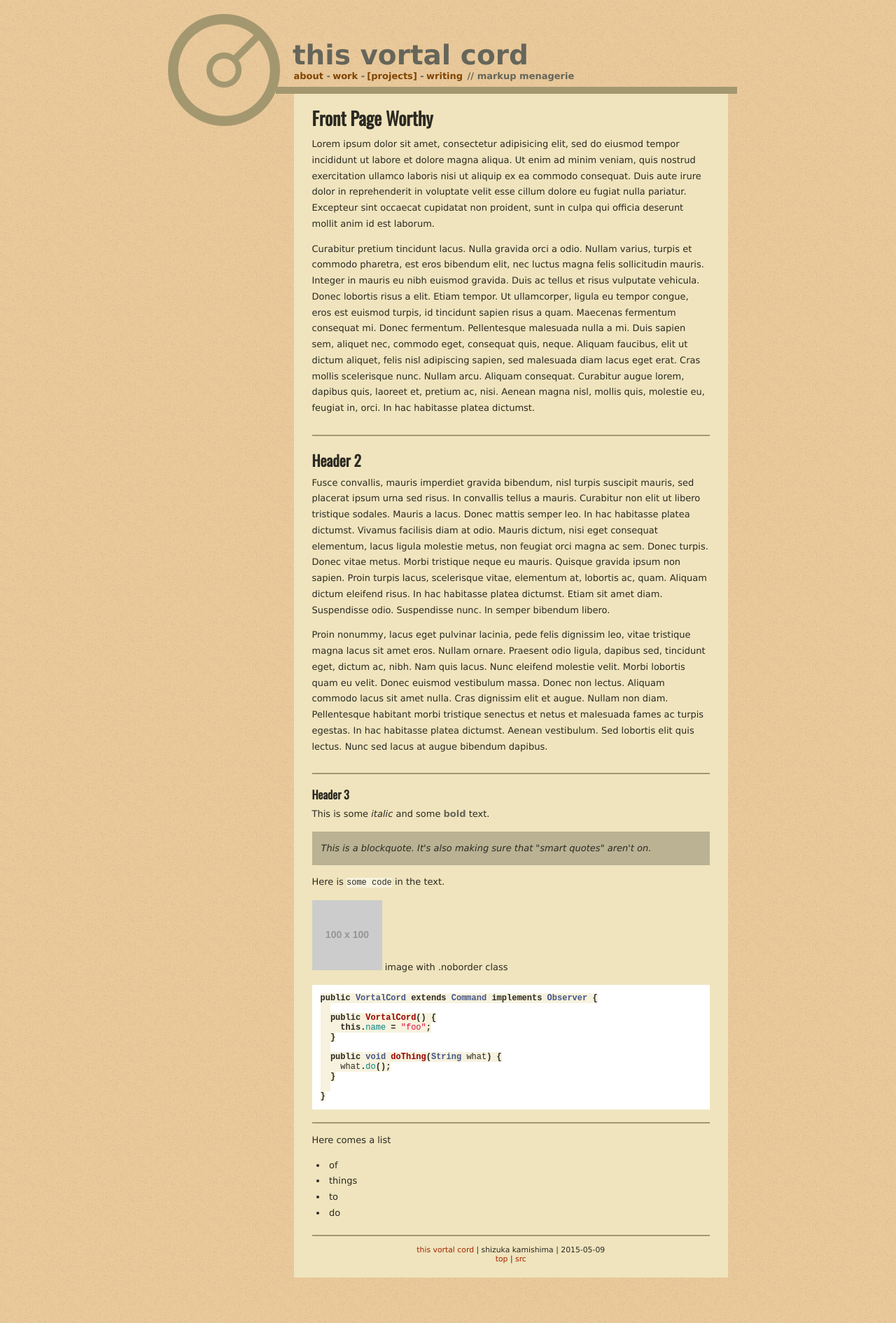
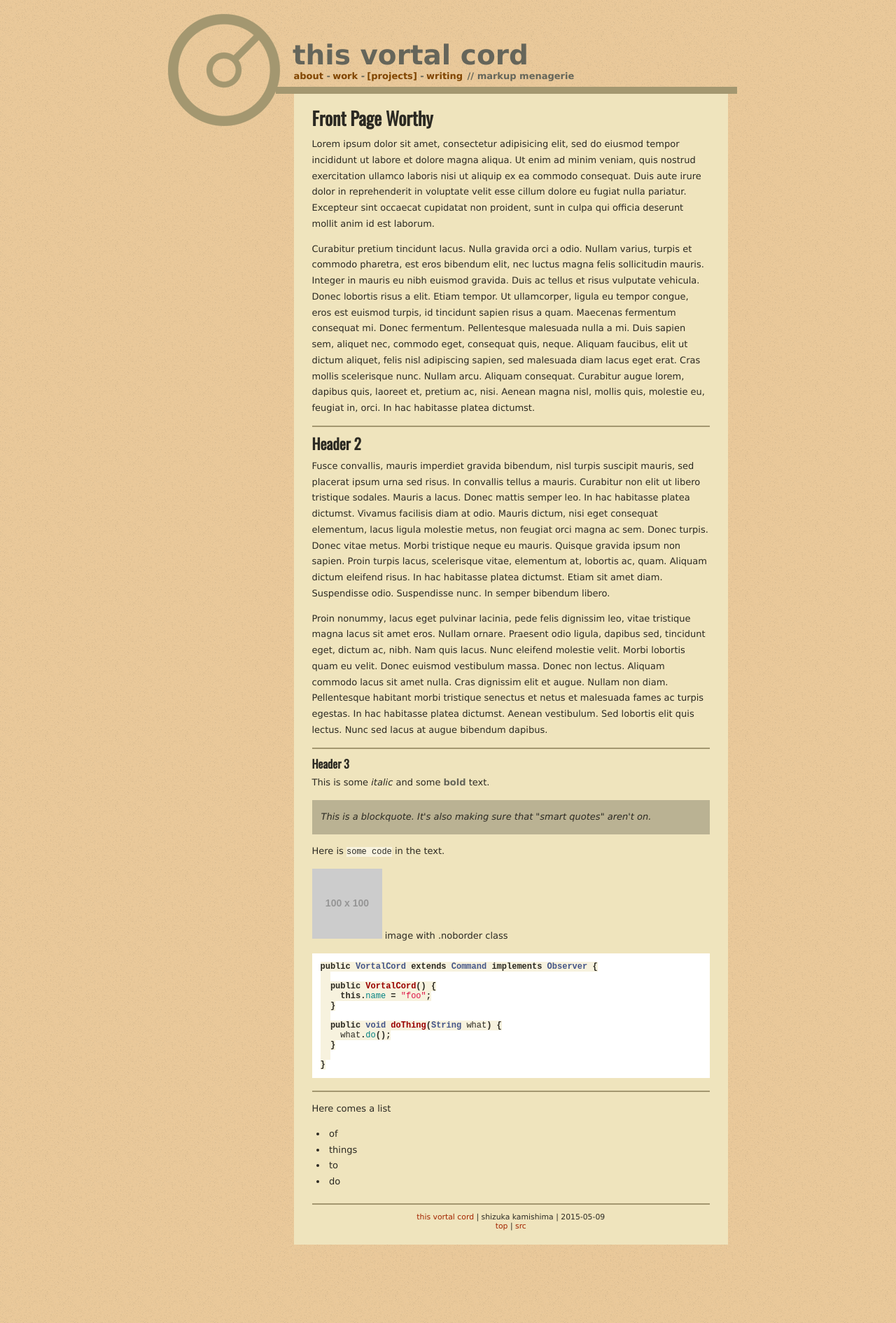
Before and after one commit to shizuka/shizuka.github.io, a Jekyll site: the page built from projects/markup.md, in a window 1280 px wide. Shown: the whole page at 70% size. Built offline with Jekyll 4.4.1, drawn with Linux system fonts in a browser that asks for light colours; some web fonts are replaced.

Commit message:
margin/padding tweaks

```diff
--- a/assets/css/main.css
+++ b/assets/css/main.css
@@ -127,18 +127,17 @@ header nav p:before {
 #contentwrapper {
   background-color: #efe4bd;
   margin-left: 1.5em;
-  padding: 11em 2em 1.5em; /*large top padding to clear the header*/
+  padding: 12em 2em 1.5em; /*large top padding to clear the header*/
 }
 
 article {
-  margin-bottom: 1em;
-  border-bottom: #a39770 solid 2px;
+  /*not sure we need this anymore*/
 }
 
 hr {
-  margin: 1em 0;
   border: 0;
   border-bottom: #a39770 solid 2px;
+  margin-bottom: 1em;
 }
 
 p {
@@ -184,6 +183,7 @@ ul,ol {
 h1,h2,h3 {
   font-family: 'Oswald', Verdana, Geneva, sans-serif;
   line-height: 2em;
+  margin-top: -0.5em;
 }
 
 h1 {
@@ -246,6 +246,9 @@ pre {
 }
 
 footer {
+  clear: both;
+  padding-top: 1em;
+  border-top: #a39770 solid 2px;
   font-size: smaller;
   text-align: center;
 }
```
